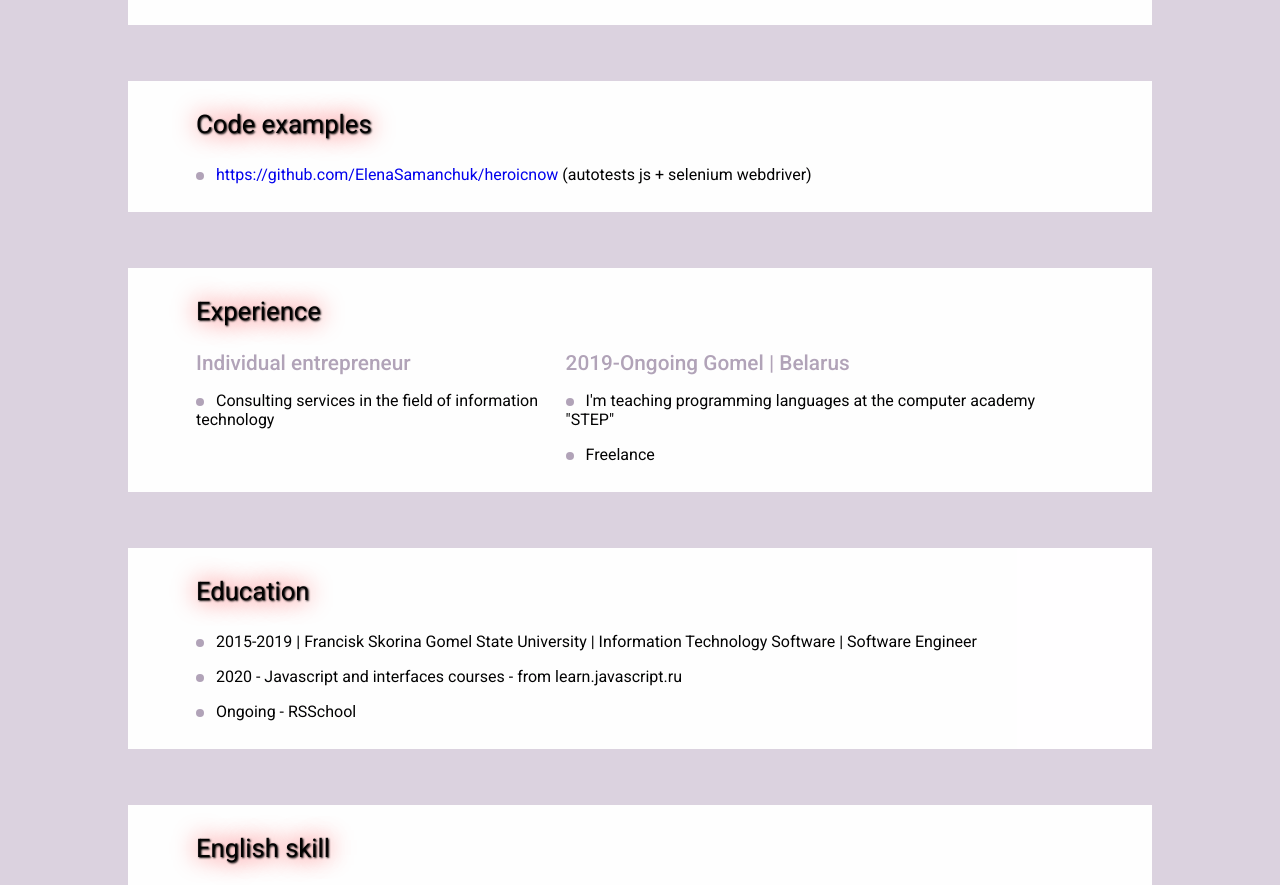
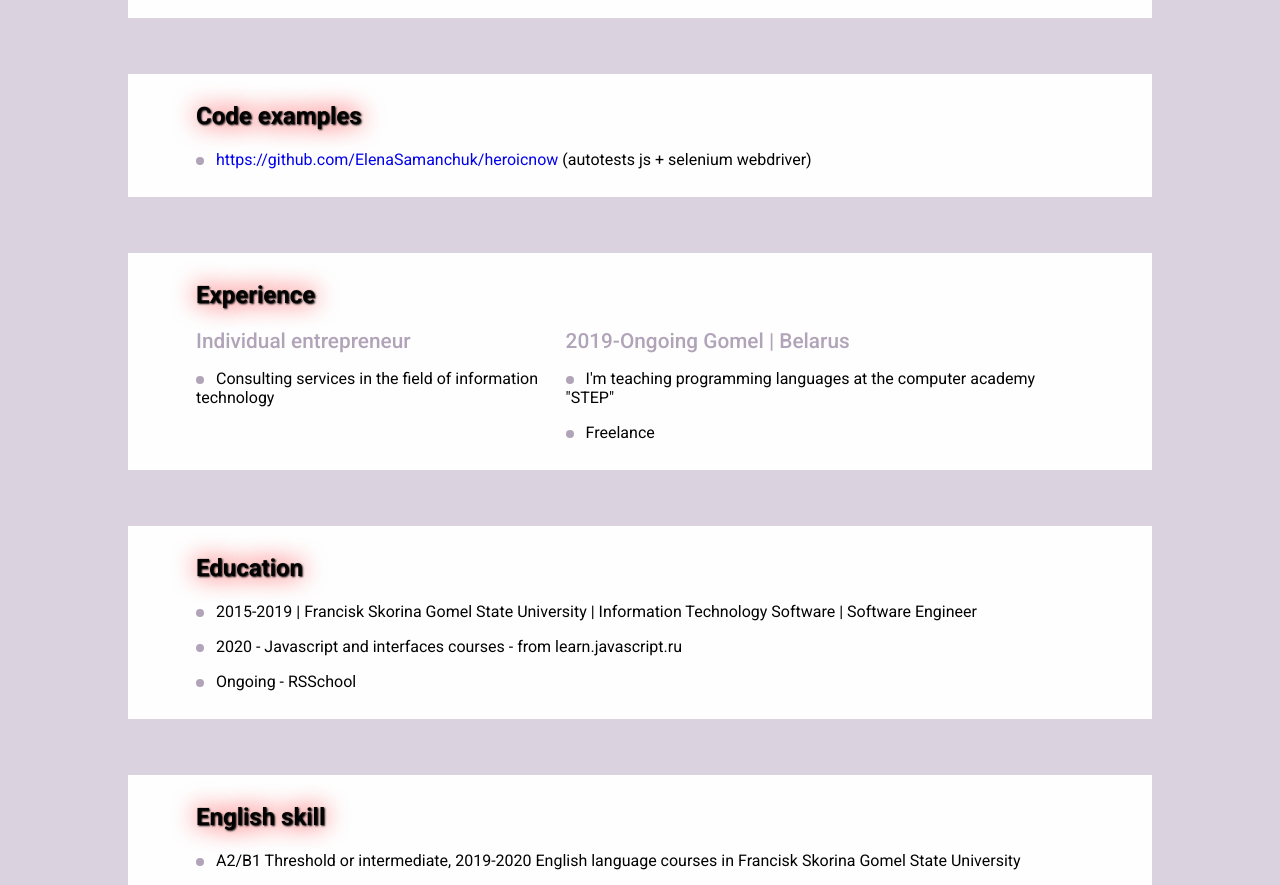
Before and after one commit to ElenaSamanchuk/rsschool-cv1, a plain HTML site: page index.html in a window 1280 px wide. Shown: the part 1020-1905 px from the top of the page. Drawn offline with Linux system fonts and the light colour scheme; a web font is replaced by a local one.

Commit message:
Update index.html

```diff
--- a/index.html
+++ b/index.html
@@ -57,7 +57,7 @@
         </div>
       </section>
       <section class="skills__main" id="skills">
-        <h2><p class="contacts">Skills</p></h2>
+        <h2>Skills</h2>
         <div class="skills__main_container">
           <div class="skills_coding">
             <p class="skills_group">Coding:</p>
@@ -125,7 +125,7 @@
         </div>
       </section>
       <section class="examples__main" id="examples">
-        <h2><p class="contacts">Code examples</p></h2>
+        <h2>Code examples</h2>
         <ul class="skills_name_group">
           <li>
             <p><span class="circle"></span> <a href="https://github.com/ElenaSamanchuk/heroicnow" target="_blank">https://github.com/ElenaSamanchuk/heroicnow</a> (autotests js + selenium webdriver)</p>
@@ -133,7 +133,7 @@
         </ul>
       </section>
       <section class="experience__main" id="experience">
-        <h2><p class="contacts">Experience</p></h2>
+        <h2>Experience</h2>
         <div class="experience_text_box">
           <div class="company">
             <p class="title_company">Individual entrepreneur</p>
@@ -159,7 +159,7 @@
         </div>
       </section>
       <section class="education__main" id="education">
-        <h2><p class="contacts">Education</p></h2>
+        <h2>Education</h2>
         <ul class="skills_name_group">
           <li>
             <p><span class="circle"></span> 2015-2019 | Francisk Skorina Gomel State University | Information Technology Software | Software Engineer </p>
@@ -173,7 +173,7 @@
         </ul>
       </section>
       <section class="english__main" id="english">
-        <h2><p class="contacts">English skill</p></h2>
+        <h2>English skill</h2>
         <ul class="skills_name_group">
           <li>
             <p><span class="circle"></span> A2/B1 Threshold or intermediate, 2019-2020 English language courses in Francisk Skorina Gomel State University</p>
```
